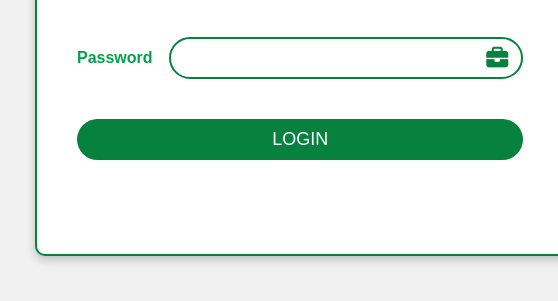
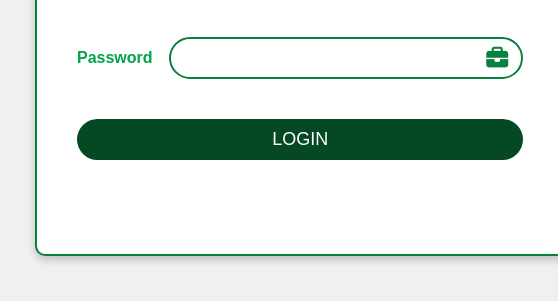
Before and after one commit to shahnawazgull/avocado, a plain HTML site: page index.html in a window 1280 px wide. In both pictures the pointer is over the button "LOGIN". Shown: the part 381-682 px from the top of the page, 157-715 px from the left. Drawn offline with Linux system fonts and the light colour scheme; files whose address does not match are found by name.

Commit message:
Update index.html

```diff
--- a/index.html
+++ b/index.html
@@ -108,10 +108,11 @@
             cursor: pointer;
             text-align: center;
             margin-bottom: 4rem;
+            transition: all ease-in-out .2s;
         }
 
         .login-btn:hover {
-            background-color: #07813e;
+            background-color: #054924;
         }
 
         .image-section {
```
